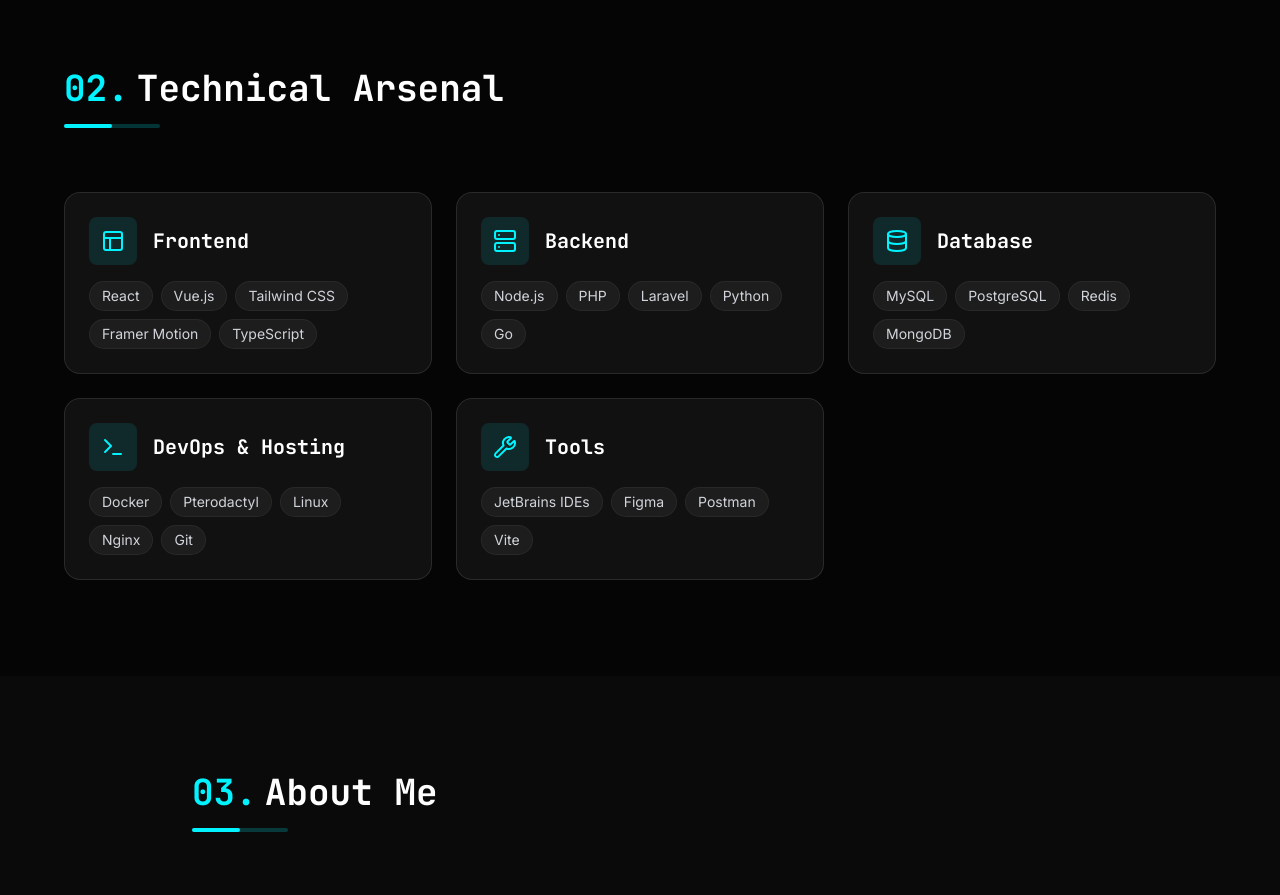
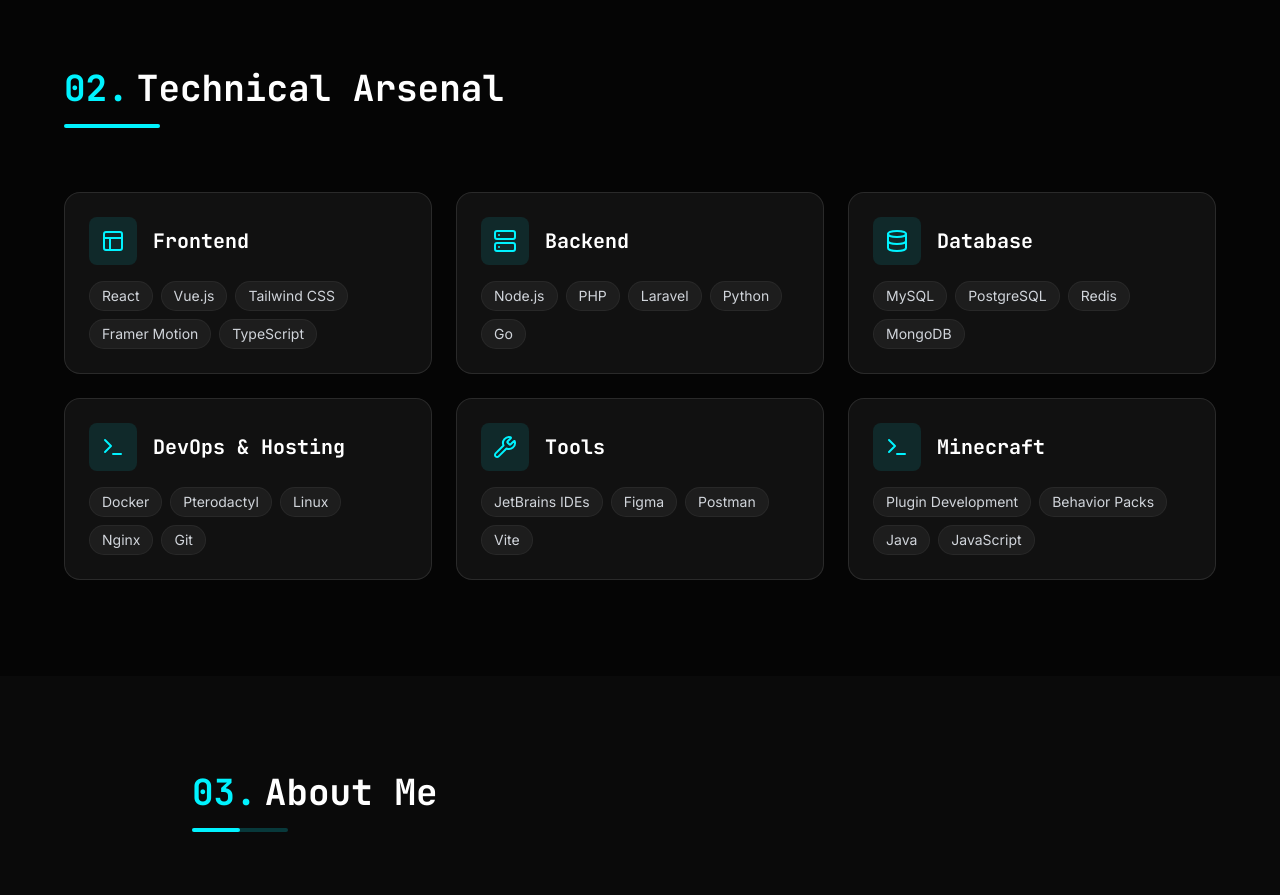
Before and after one commit to Marko675/cuftica-web, a React (Vite) app: page / in a window 1280 px wide. Shown: the part 1720-2615 px from the top of the page. Built offline with nearby package versions, Linux system fonts and the light colour scheme; no server answers.

Commit message:
Update the favicon and title in the index.html file.

```diff
--- a/index.html
+++ b/index.html
@@ -1,21 +1,28 @@
 <!doctype html>
 <html lang="en">
+
 <head>
   <meta charset="UTF-8" />
-    <link rel="icon" type="image/svg+xml" href="/vite.svg" />
+  <link rel="icon" type="image/x-icon"
+    href="https://cdn.discordapp.com/avatars/325710996532494346/41a776b887bfdb173284d25b2fabb80a.png?size=256" />
   <meta name="viewport" content="width=device-width, initial-scale=1.0" />
-    <meta name="description" content="Cuftica - Web Developer, Hosting Platforms, UI Engineer. Building the future of digital infrastructure." />
+  <meta name="description"
+    content="Cuftica - Web Developer, Hosting Platforms, UI Engineer. Building the future of digital infrastructure." />
   <meta name="theme-color" content="#0a0a0a" />
 
   <!-- Fonts -->
   <link rel="preconnect" href="https://fonts.googleapis.com">
   <link rel="preconnect" href="https://fonts.gstatic.com" crossorigin>
-    <link href="https://fonts.googleapis.com/css2?family=Inter:wght@300;400;600;700&family=JetBrains+Mono:wght@400;700&display=swap" rel="stylesheet">
+  <link
+    href="https://fonts.googleapis.com/css2?family=Inter:wght@300;400;600;700&family=JetBrains+Mono:wght@400;700&display=swap"
+    rel="stylesheet">
 
-    <title>Cuftica | Developer & UI Engineer</title>
+  <title>Cuftica</title>
 </head>
+
 <body>
   <div id="root"></div>
   <script type="module" src="/src/main.tsx"></script>
 </body>
+
 </html>
--- a/src/components/sections/Skills.tsx
+++ b/src/components/sections/Skills.tsx
@@ -28,6 +28,11 @@
         icon: Wrench,
         skills: ["JetBrains IDEs", "Figma", "Postman", "Vite"],
     },
+    {
+        title: "Minecraft",
+        icon: Terminal,
+        skills: ["Plugin Development", "Behavior Packs", "Java", "JavaScript"],
+    },
 ];
 
 export function Skills() {
@@ -39,8 +44,8 @@
                         <span className="text-primary mr-2">02.</span>
                         <GlitchText text="Technical Arsenal" />
                     </h2>
-                    <div className="w-24 h-1 bg-primary/20 rounded-full">
-                        <div className="w-12 h-full bg-primary rounded-full"></div>
+                    <div className="w-24 h-1 bg-primary rounded-full flex justify-end">
+                        <div className="w-12 h-full bg-primary/20 rounded-full"></div>
                     </div>
                 </div>
 
```
Lines whose indentation alone changed are shown as unchanged.
